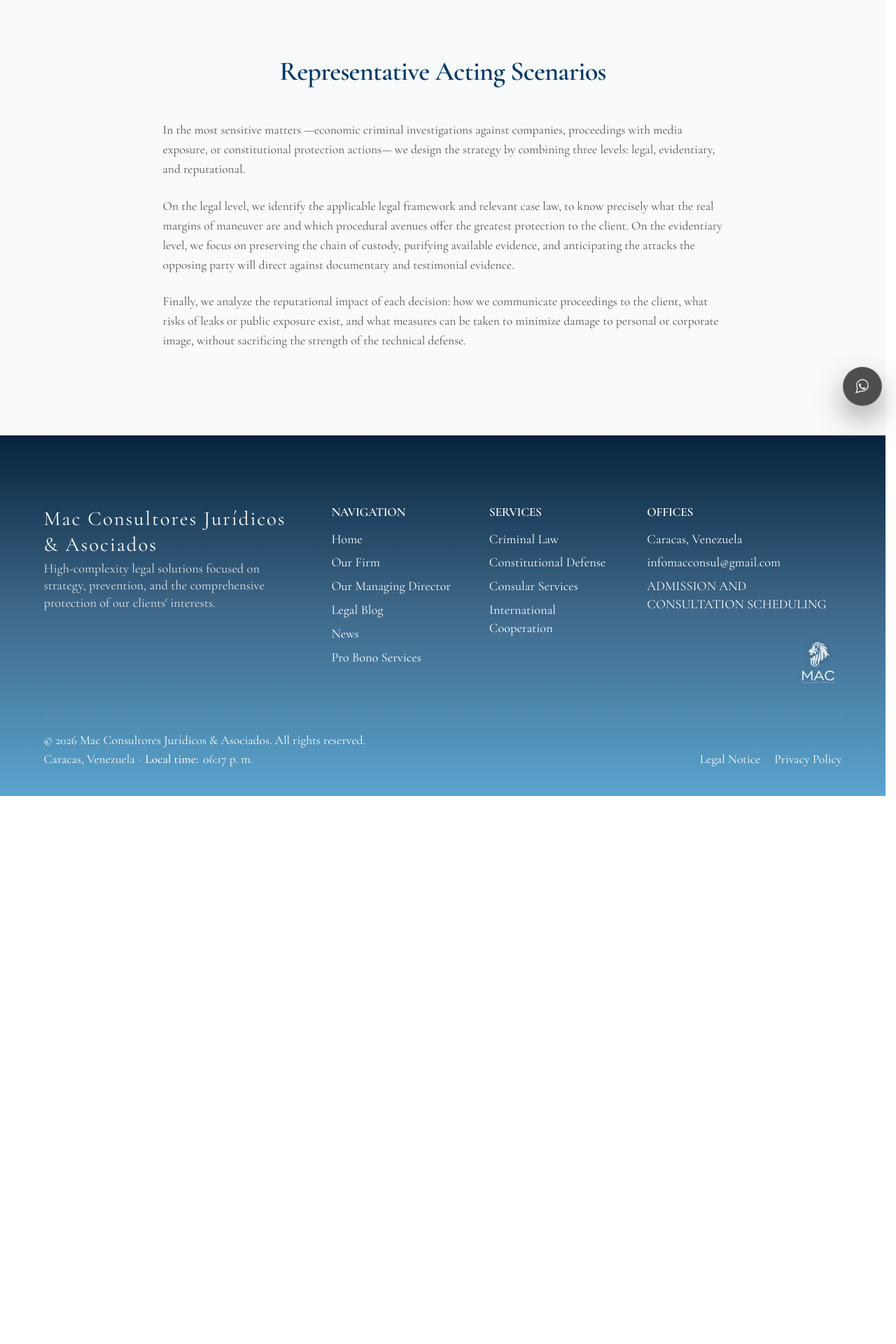
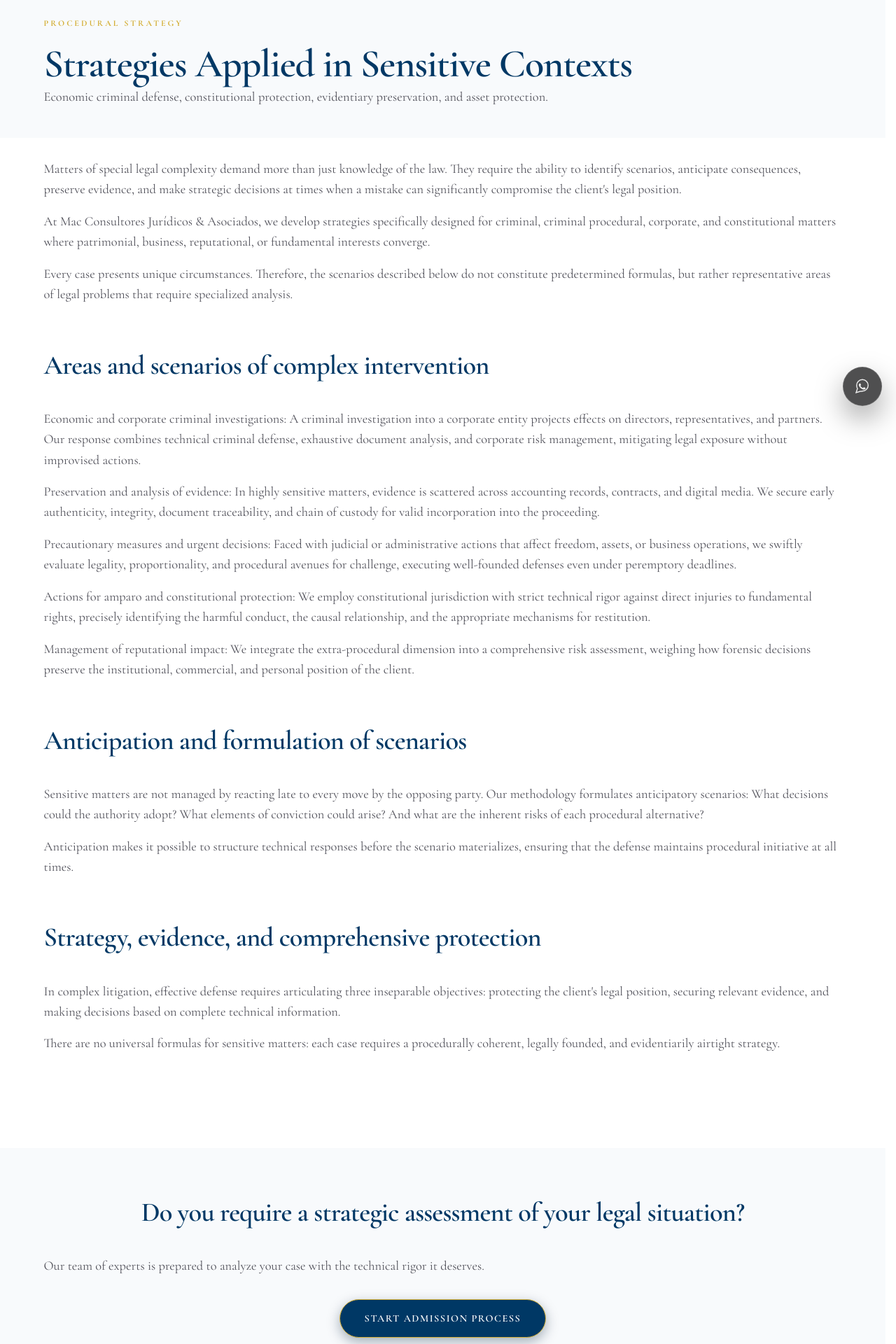
Before and after one commit to mcolina777-cpu/mac-consultores-site-clean, a Next.js app: page /en/estrategia-escenarios-representativos in a window 1280 px wide. Shown: the part 200-2120 px from the top of the page at 70% size. Before the commit the page ends 1337 px from the top, so only its background shows below. Built offline with nearby package versions, Linux system fonts and the light colour scheme.

Commit message:
feat: Actualizar landing page de Escenarios Representativos (T3) a layout asimétrico y texto corrido

```diff
--- a/src/app/[locale]/estrategia-escenarios-representativos/page.tsx
+++ b/src/app/[locale]/estrategia-escenarios-representativos/page.tsx
@@ -1,36 +1,85 @@
 import React from 'react';
+import Link from 'next/link';
 import { getDictionary } from '@/i18n/getDictionary';
+import { getRoute } from '@/lib/routes';
 
 export async function generateMetadata({ params }: { params: Promise<{ locale: string }> }) {
   const { locale } = await params;
   const dict = await getDictionary(locale);
+  const isEs = locale === 'es';
+  const fallbackTitle = isEs
+    ? 'Estrategias Aplicadas en Contextos Sensibles | Mac Consultores'
+    : 'Strategies Applied in Sensitive Contexts | Mac Consultores';
+
   return {
-    title: dict?.strategy_representative_scenarios?.title,
+    title: dict?.landing_estrategia_escenarios?.h1 || fallbackTitle,
   };
 }
 
 export default async function EstrategiaEscenariosRepresentativos({ params }: { params: Promise<{ locale: string }> }) {
   const { locale } = await params;
   const dict = await getDictionary(locale);
+  const data = dict?.landing_estrategia_escenarios;
 
   return (
-    <main className="bg-soft py-6rem">
+    <main className="page-consular-detail">
+      <header className="page-header header-soft-bg">
         <div className="container">
-            <div className="axial-header text-center mb-3rem">
-                <h1 className="section-title">{dict?.strategy_representative_scenarios?.h1}</h1>
-            </div>
-            <div className="layout-reading">
-                <p className="mb-1-5rem">
-                    {dict?.strategy_representative_scenarios?.p1}
-                </p>
-                <p className="mb-1-5rem">
-                    {dict?.strategy_representative_scenarios?.p2}
-                </p>
-                <p className="mb-1-5rem">
-                    {dict?.strategy_representative_scenarios?.p3}
-                </p>
-            </div>
+          <span className="section-tag">{data?.tag}</span>
+          <h1 className="mb-1-5rem serif">{data?.h1}</h1>
+          <p className="subtitle">{data?.subtitle}</p>
         </div>
+      </header>
+
+      <section className="section-padding-asym">
+        <div className="container">
+          {/* Intro Section */}
+          <div className="mb-4rem">
+            {data?.intro?.p1 && <p className="text-left max-w-100 mb-1rem">{data?.intro?.p1}</p>}
+            {data?.intro?.p2 && <p className="text-left max-w-100 mb-1rem">{data?.intro?.p2}</p>}
+            {data?.intro?.p3 && <p className="text-left max-w-100 mb-2rem">{data?.intro?.p3}</p>}
+          </div>
+
+          {/* Scenarios */}
+          <div className="content-section mb-4rem">
+            <h2 className="serif section-title mb-1-5rem">{data?.scenarios?.title}</h2>
+            {data?.scenarios?.p1 && <p className="text-left max-w-100 mb-1rem">{data?.scenarios?.p1}</p>}
+            {data?.scenarios?.p2 && <p className="text-left max-w-100 mb-1rem">{data?.scenarios?.p2}</p>}
+            {data?.scenarios?.p3 && <p className="text-left max-w-100 mb-1rem">{data?.scenarios?.p3}</p>}
+            {data?.scenarios?.p4 && <p className="text-left max-w-100 mb-1rem">{data?.scenarios?.p4}</p>}
+            {data?.scenarios?.p5 && <p className="text-left max-w-100 mb-2rem">{data?.scenarios?.p5}</p>}
+          </div>
+
+          {/* Anticipation */}
+          <div className="content-section mb-4rem">
+            <h2 className="serif section-title mb-1-5rem">{data?.anticipation?.title}</h2>
+            {data?.anticipation?.p1 && <p className="text-left max-w-100 mb-1rem">{data?.anticipation?.p1}</p>}
+            {data?.anticipation?.p2 && <p className="text-left max-w-100 mb-2rem">{data?.anticipation?.p2}</p>}
+          </div>
+
+          {/* Approach */}
+          <div className="content-section mb-4rem">
+            <h2 className="serif section-title mb-1-5rem">{data?.approach?.title}</h2>
+            {data?.approach?.p1 && <p className="text-left max-w-100 mb-1rem">{data?.approach?.p1}</p>}
+            {data?.approach?.p2 && <p className="text-left max-w-100 mb-2rem font-bold">{data?.approach?.p2}</p>}
+          </div>
+        </div>
+      </section>
+
+      {/* CTA Footer Section */}
+      <section className="bg-soft text-center section-padding-asym">
+        <div className="container">
+          <h2 className="serif section-title mb-1-5rem">
+            {dict?.cta?.title}
+          </h2>
+          <p className="section-desc mb-2rem">
+            {dict?.cta?.desc}
+          </p>
+          <Link href={getRoute(locale, "contact")} className="btn btn-primary">
+            {dict?.cta?.btn}
+          </Link>
+        </div>
+      </section>
     </main>
   );
 }
```
Also changed, not shown: src/i18n/en.json, src/i18n/es.json.
